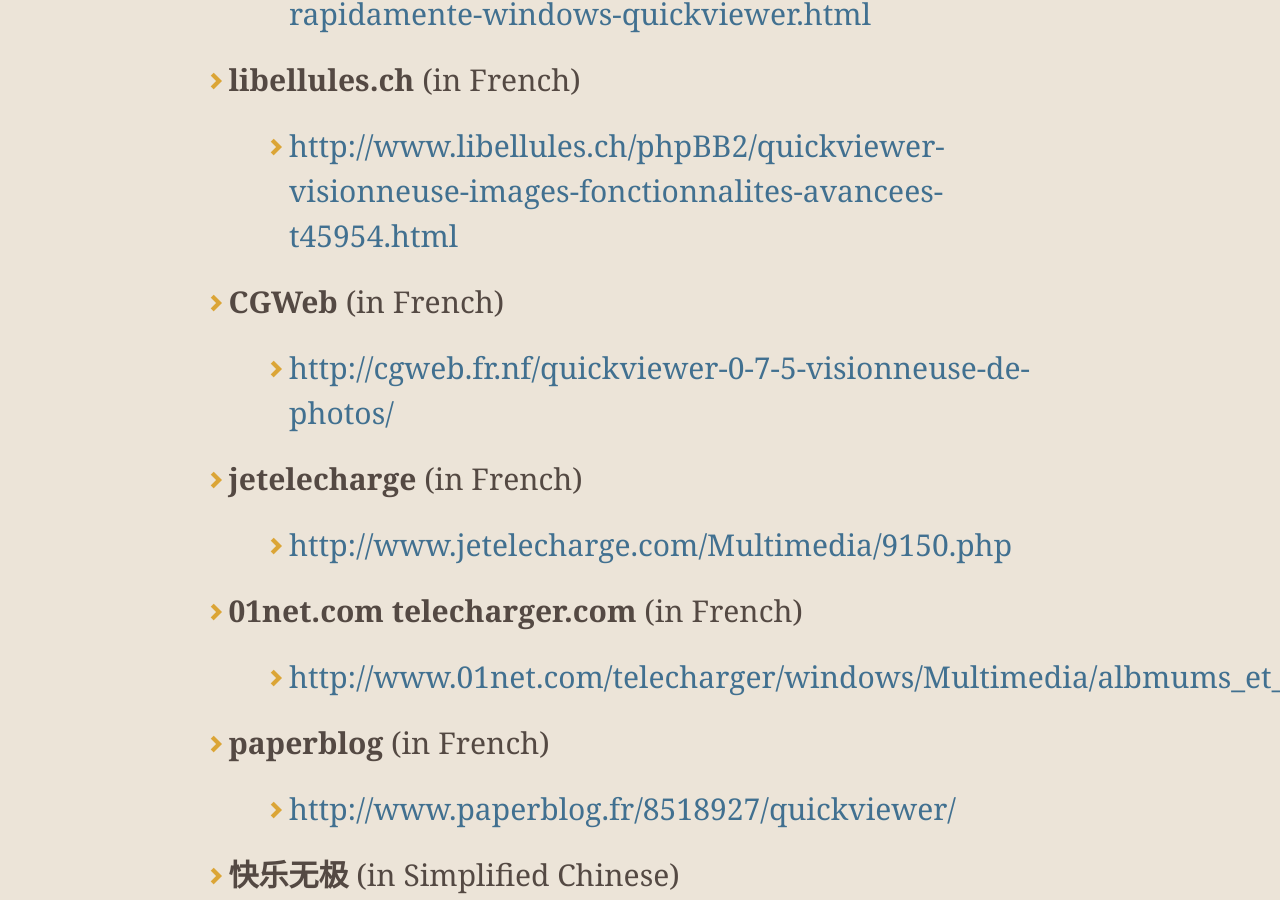
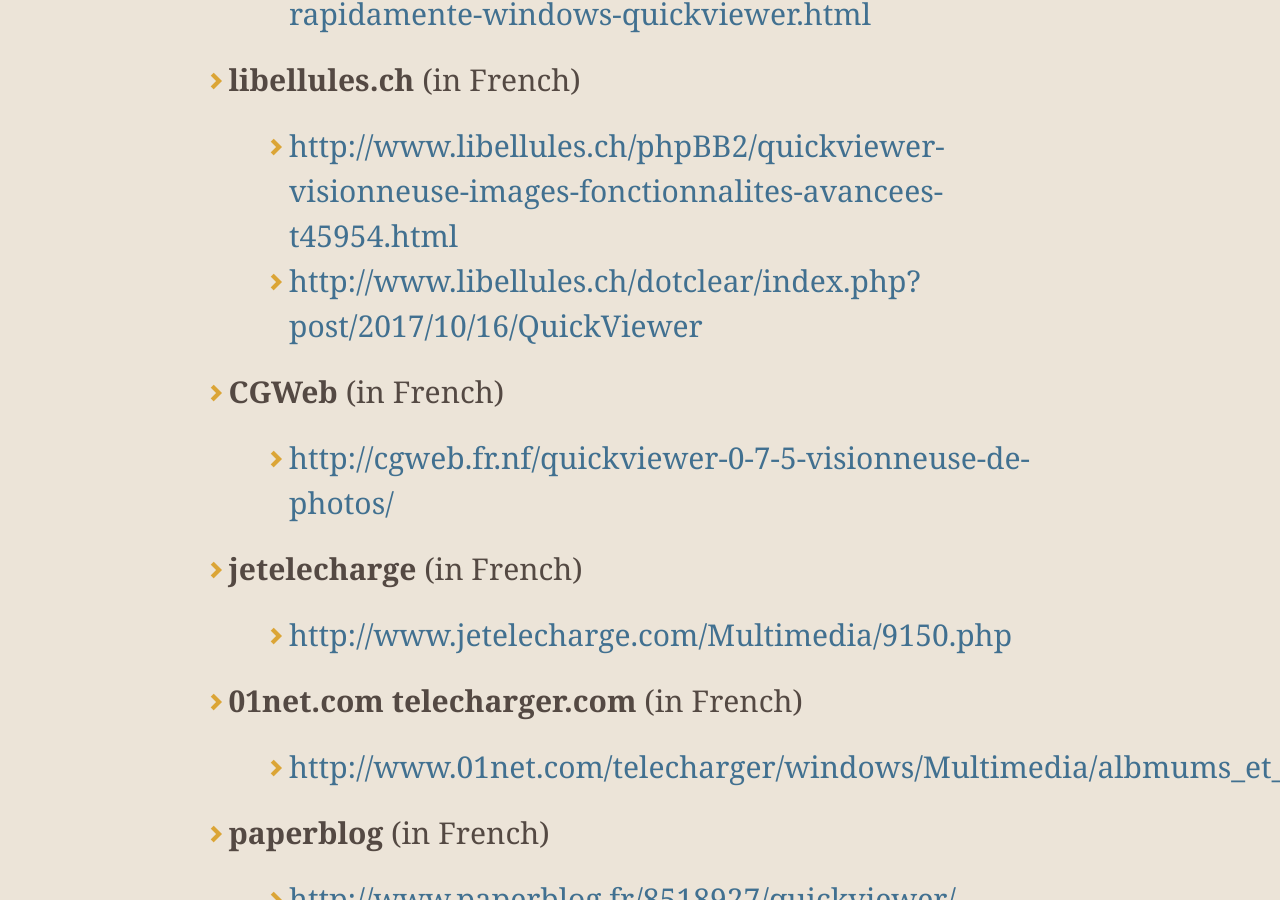
Before and after one commit to kanryu/quickviewer, a Jekyll site: the page built from docs/index.md, in a window 1280 px wide and 900 px high, scrolled down 5586 px. Built offline with Jekyll 4.4.1, drawn with Linux system fonts in a browser that asks for light colours; nearby versions of some CDN libraries; comment, search, counter and statistics services are not loaded; our own code applies the rules of GitHub Pages for plain Markdown files; part of the change alters nothing that is shown.

Commit message:
Update index.md

```diff
--- a/docs/index.md
+++ b/docs/index.md
@@ -92,6 +92,7 @@ You can also clone the latest source code from **[this repository.](https://gith
     - [http://www.softdownload.com.br/visualize-fotos-rapidamente-windows-quickviewer.html](http://www.softdownload.com.br/visualize-fotos-rapidamente-windows-quickviewer.html)
 - **libellules.ch** (in French)
     - [http://www.libellules.ch/phpBB2/quickviewer-visionneuse-images-fonctionnalites-avancees-t45954.html](http://www.libellules.ch/phpBB2/quickviewer-visionneuse-images-fonctionnalites-avancees-t45954.html)
+    - [http://www.libellules.ch/dotclear/index.php?post/2017/10/16/QuickViewer](http://www.libellules.ch/dotclear/index.php?post/2017/10/16/QuickViewer)
 - **CGWeb** (in French)
     - [http://cgweb.fr.nf/quickviewer-0-7-5-visionneuse-de-photos/](http://cgweb.fr.nf/quickviewer-0-7-5-visionneuse-de-photos/)
 - **jetelecharge** (in French)
```
